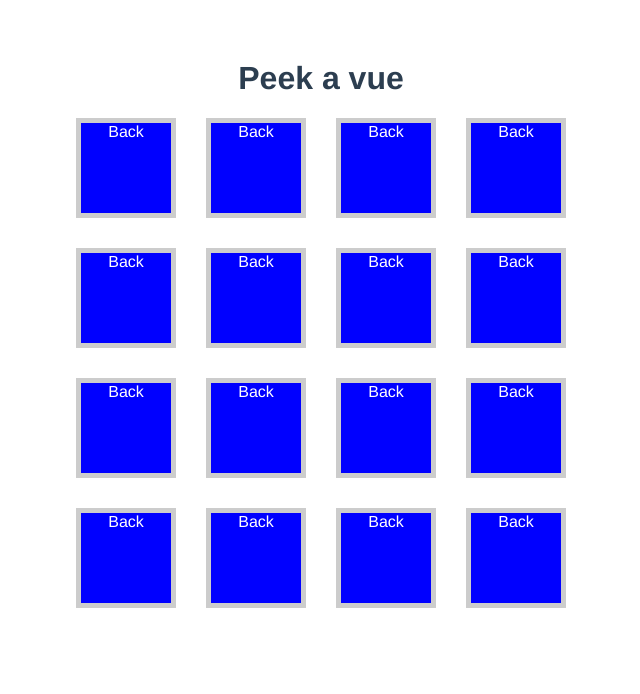
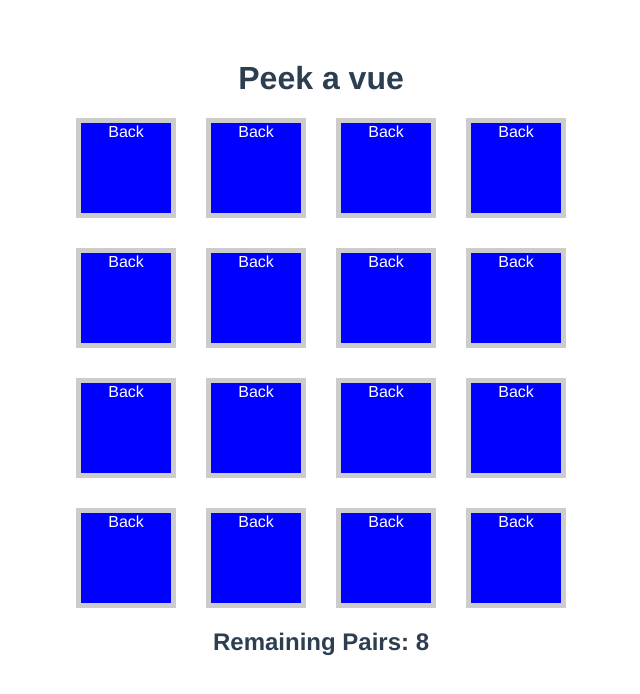
Before and after one commit to cheedinmar/peekaboo, a Vue app: page / in a window 1280 px wide. Shown: the top 694 px of the page, without its empty margins (319-959 px from the left). Built offline with nearby package versions, Linux system fonts and the light colour scheme.

Commit message:
feat: add win conditions and track remaining pairs

```diff
--- a/src/App.vue
+++ b/src/App.vue
@@ -18,7 +18,7 @@
 
 <script>
 import BaseCard from "./components/BaseCard.vue";
-import { ref, watch } from "vue";
+import { ref, watch, computed } from "vue";
 export default {
   components: {
     BaseCard,
@@ -26,13 +26,23 @@ export default {
   setup() {
     const CardList = ref([]);
     const userSelection = ref([]);
-    const status = ref("");
+    const status =  computed(()=>{
+      if (remainingPairs.value == 0){
+        return 'players win'
+      }else {
+        return   `Remaining Pairs: ${remainingPairs.value}`
+      }
+    });
+    const remainingPairs = computed(()=>{
+      const remainingCards = CardList.value.filter(card=>card.matched == false).length
+      return remainingCards/2
+    })
     for (let i = 0; i < 16; i++) {
       CardList.value.push({
-        value: i,
+        value: 10,
         visible: false,
         position: i,
-        mactched: false,
+        matched: false,
       });
     }
     const flipCard = (payload) => {
```
